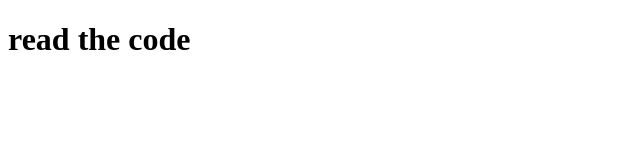
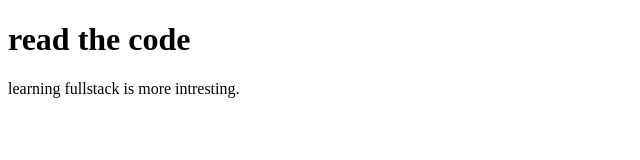
Before and after one commit to Mansi-Tanpure089/git-, a plain HTML site: page index.html in a window 1280 px wide. Shown: the whole page, without its empty margins (0-640 px from the left). Drawn offline with Linux system fonts and the light colour scheme.

Commit message:
paragragh added

```diff
--- a/index.html
+++ b/index.html
@@ -7,5 +7,8 @@
 </head>
 <body>
     <h1> read the code </h1>
+     <p>
+        learning fullstack is more intresting.
+     </p>
 </body>
 </html>
```
